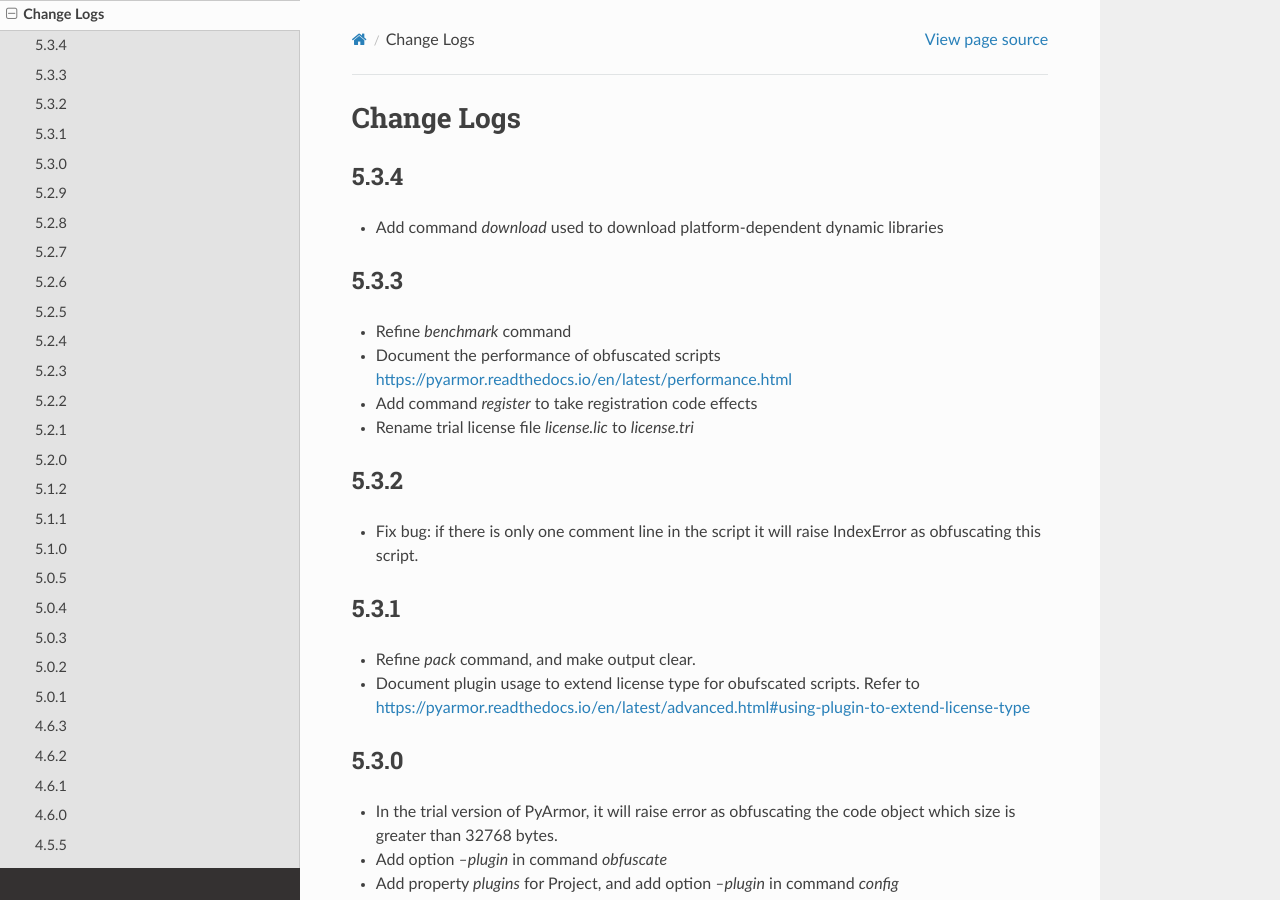
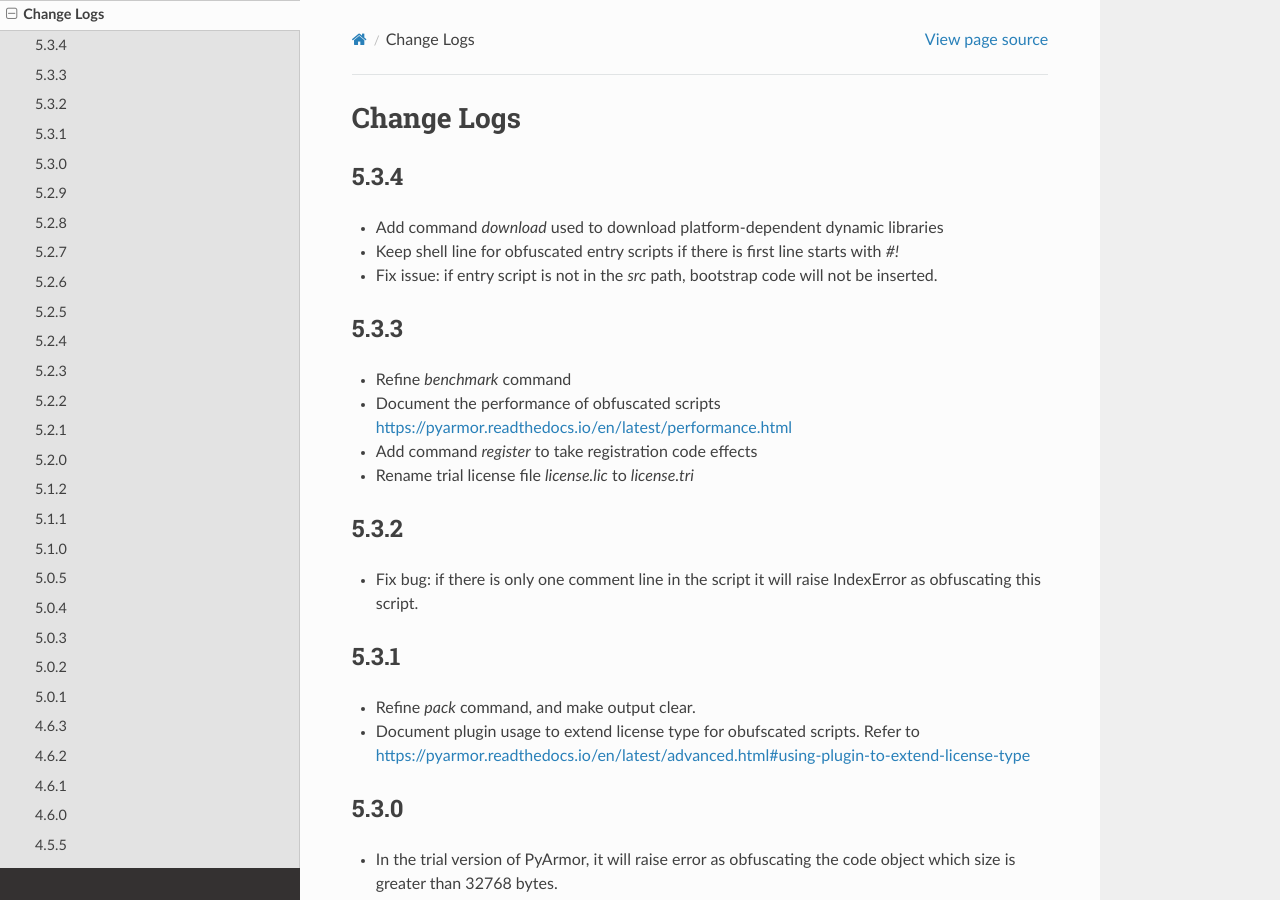
Before and after one commit to dashingsoft/pyarmor, a Sphinx documentation site: the page built from docs/change-logs.rst, in a window 1280 px wide and 900 px high. Built offline with Sphinx 7.4.7 and the Read the Docs theme 2.0.0, drawn with Linux system fonts in a browser that asks for light colours.

Commit message:
Add change logs

```diff
--- a/docs/change-logs.rst
+++ b/docs/change-logs.rst
@@ -6,6 +6,8 @@
 5.3.4
 -----
 * Add command `download` used to download platform-dependent dynamic libraries
+* Keep shell line for obfuscated entry scripts if there is first line starts with `#!`
+* Fix issue: if entry script is not in the `src` path, bootstrap code will not be inserted.
 
 5.3.3
 -----
```
